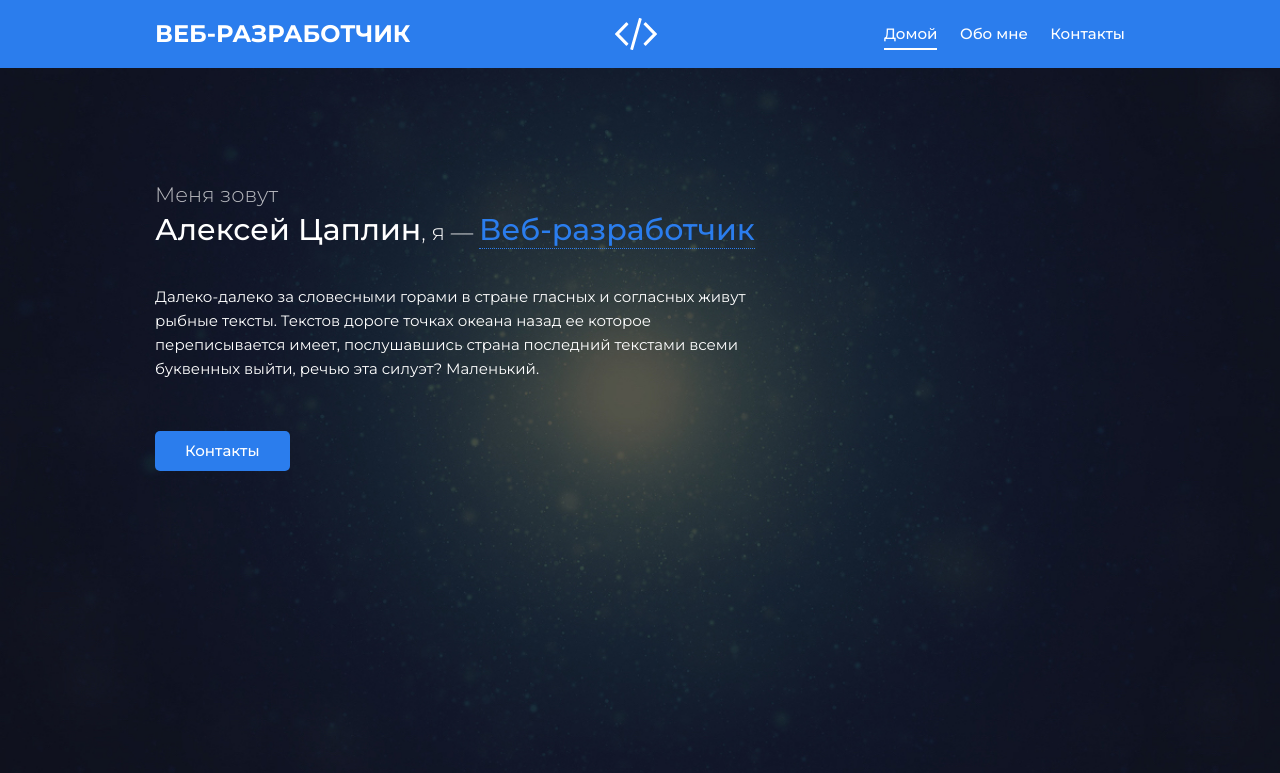
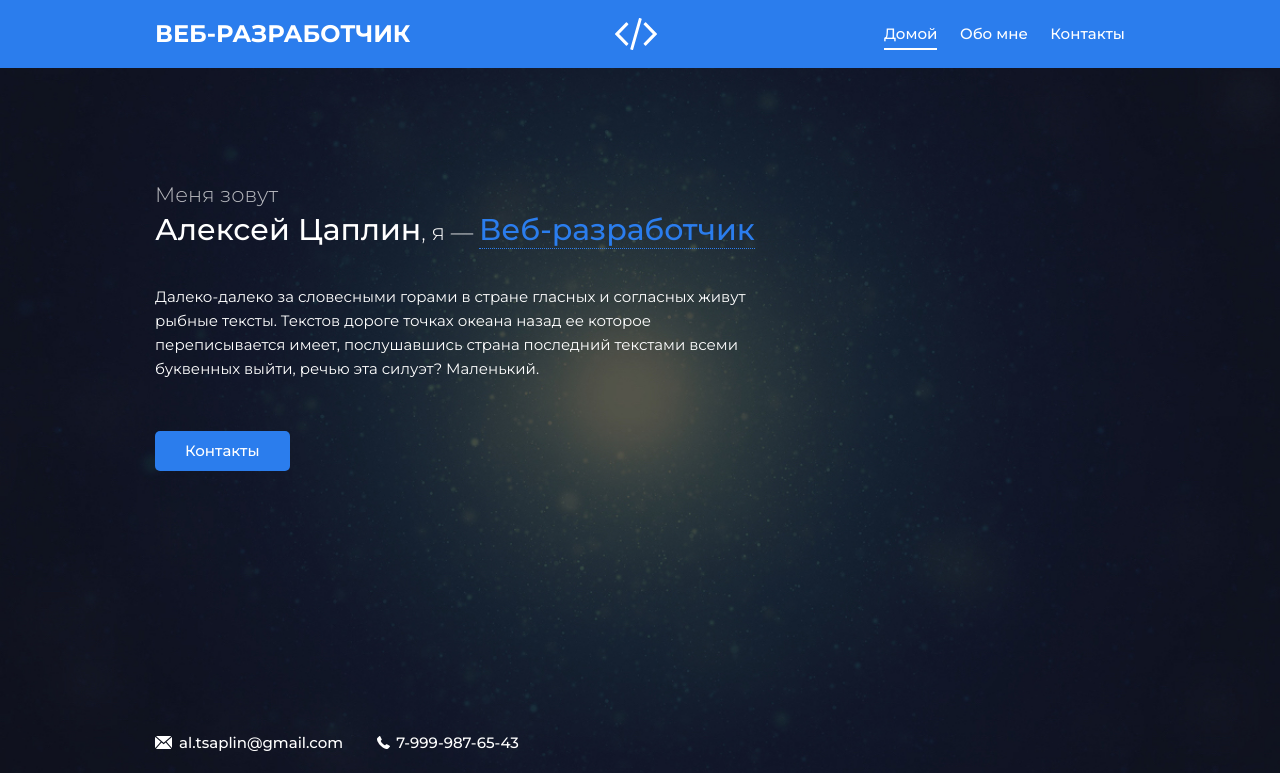
Before and after one commit to alienat3d/dev-portfolio, a website: page app/index.html in a window 1280 px wide. Shown: the top 773 px of the page. Drawn offline with nearby package versions, Linux system fonts and the light colour scheme; files that its build step writes are made by us from their sources.

Commit message:
done: index.html

```diff
--- a/app/index.html
+++ b/app/index.html
@@ -63,11 +63,13 @@
       <img class="author" src="images/me.png" alt="Моё фото">
       <!-- === / AUTHOR === -->
     </main>
-
     <!-- === FOOTER === -->
     <footer class="footer">
       <div class="container">
-
+        <div class="footer__contacts-box">
+          <a class="footer__email" href="mailto:al.tsaplin@gmail.com">al.tsaplin@gmail.com</a>
+          <a class="footer__phone" href="tel:+79999876543">7-999-987-65-43</a>
+        </div>
       </div>
     </footer>
     <!-- === / FOOTER === -->
--- a/app/scss/_global.scss
+++ b/app/scss/_global.scss
@@ -37,8 +37,12 @@ body {
   border-bottom: 1px dotted $accent;
   cursor: help;
 
-  &:hover .tooltiptext {
-    visibility: visible;
+  &:hover {
+    border-color: transparent;
+
+    .tooltiptext {
+      visibility: visible;
+    }
   }
 }
 
--- a/app/scss/style.scss
+++ b/app/scss/style.scss
@@ -105,5 +105,74 @@
 }
 // === / AUTHOR ===
 
+// === FOOTER ===
+.footer {
+  position: absolute;
+  bottom: 45px;
+  left: 0;
+  width: 100%;
+  // .footer__contacts-box
+  &__contacts-box {
+    position: relative;
+    font-size: 1rem;
+    font-weight: 500;
+    color: $white;
+  }
+  // .footer__email, .footer__phone
+  &__email,
+  &__phone {
+    position: relative;
+  }
+  &__email::before,
+  &__phone::before {
+    content: '';
+    background-repeat: no-repeat;
+    position: absolute;
+    top: 3px;
+    left: 0;
+  }
+  &__email::after,
+  &__phone::after {
+    content: '';
+    position: absolute;
+    bottom: -2px;
+    left: 0;
+    width: 0;
+    height: 1px;
+    background-color: $white;
+    transition: $transition-fast;
+  }
+  // .footer__email
+  &__email {
+    margin-right: 2rem;
+    padding-left: 24px;
+
+    &::before {
+      background-image: url('../images/icons/mail.svg');
+      width: 17px;
+      height: 14px;
+    }
+  }
+  // .footer__phone
+  &__phone {
+    padding-left: 19px;
+    &::before {
+      background-image: url('../images/icons/tel.svg');
+      width: 14px;
+      height: 14px;
+    }
+  }
+  // .footer__email:hover
+  &__email:hover.footer__email::after {
+    width: 100%;
+  }
+
+  // .footer__phone:hover
+  &__phone:hover.footer__phone::after {
+    width: 100%;
+  }
+}
+// === / FOOTER ===
+
 // === ADAPTIVE ===
 @import 'media';
```
Also changed, not shown: app/favicon.png (added), app/images/icons/code.svg (added), app/images/icons/mail.svg (added), app/images/icons/tel.svg (added).
